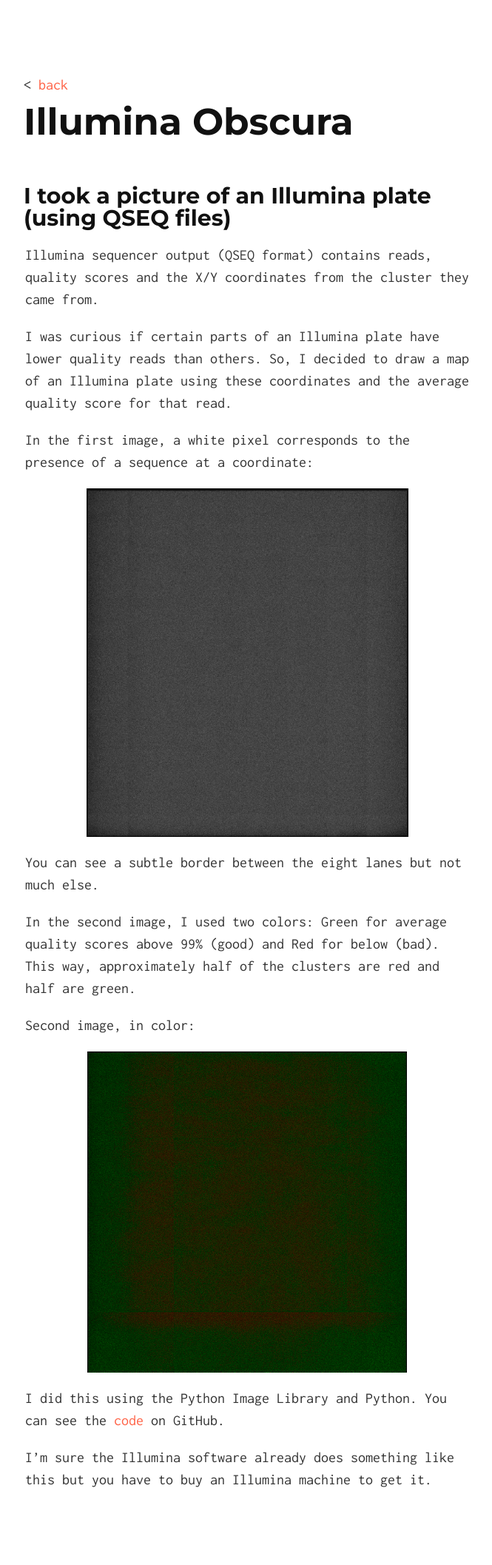
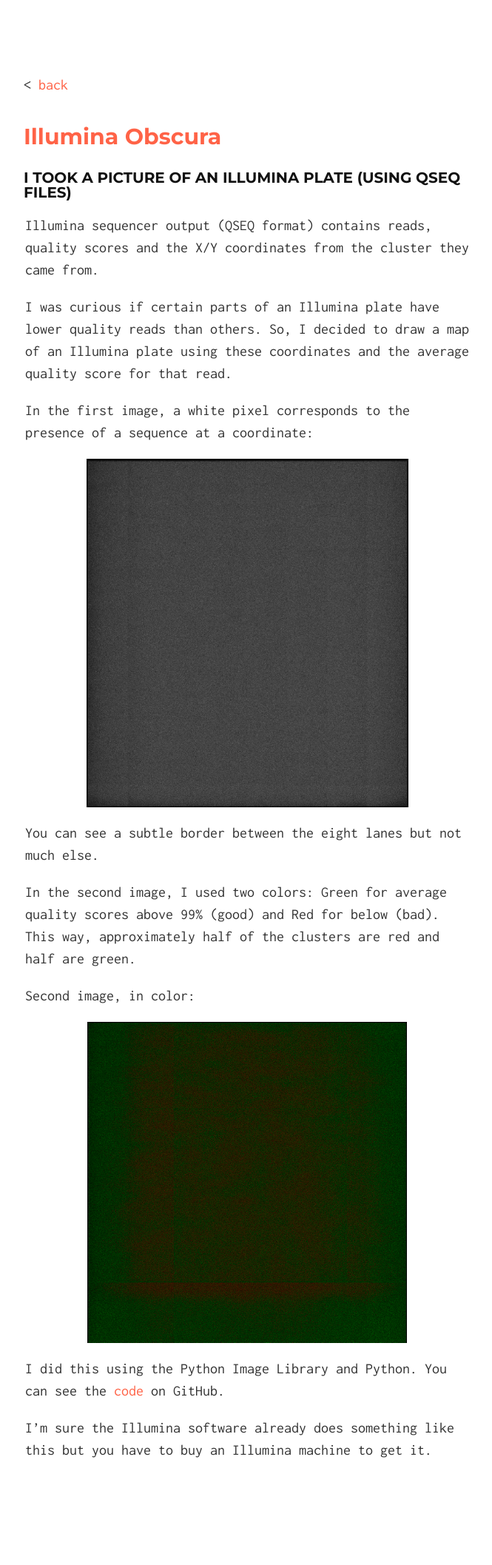
Before and after one commit to audy/audy.github.io, a Jekyll site: the page built from _posts/2011-05-04-illumina.md, in a window 1280 px wide. Shown: the whole page at 74% size, without its empty margins (306-971 px from the left). Built offline with Jekyll 4.4.1, drawn with Linux system fonts in a browser that asks for light colours; after the commit the page ends 2075 px from its top, so only the background shows below that.

Commit message:
stylistic changes

```diff
--- a/css/solo.css
+++ b/css/solo.css
@@ -51,13 +51,13 @@ h1, h2, h3, h4, h5, h6 {
 
 h1 {
   font-size: 1.25rem;
-  margin-bottom: 1rem;
+  color:tomato;
+  margin-top: 2rem;
 }
 
 @media (min-width: 30rem) {
   h1 {
-    font-size: 2.5rem;
-    margin-bottom: 3rem;
+    font-size: 1.5rem;
   }
 }
 
@@ -67,19 +67,17 @@ h1 a {
 
 h2 {
   margin-top: 2rem;
-  font-size: 1.25rem;
   margin-bottom: 0.75rem;
 }
 
 @media (min-width: 30rem) {
   h2 {
     margin-top: 2.5rem;
-    font-size: 1.5rem;
     margin-bottom: 1rem;
   }
 }
 
-h3, h4, h5, h6 {
+h2, h3, h4, h5, h6 {
   margin-top: 1.5rem;
   font-size: 1rem;
   text-transform: uppercase;
```
